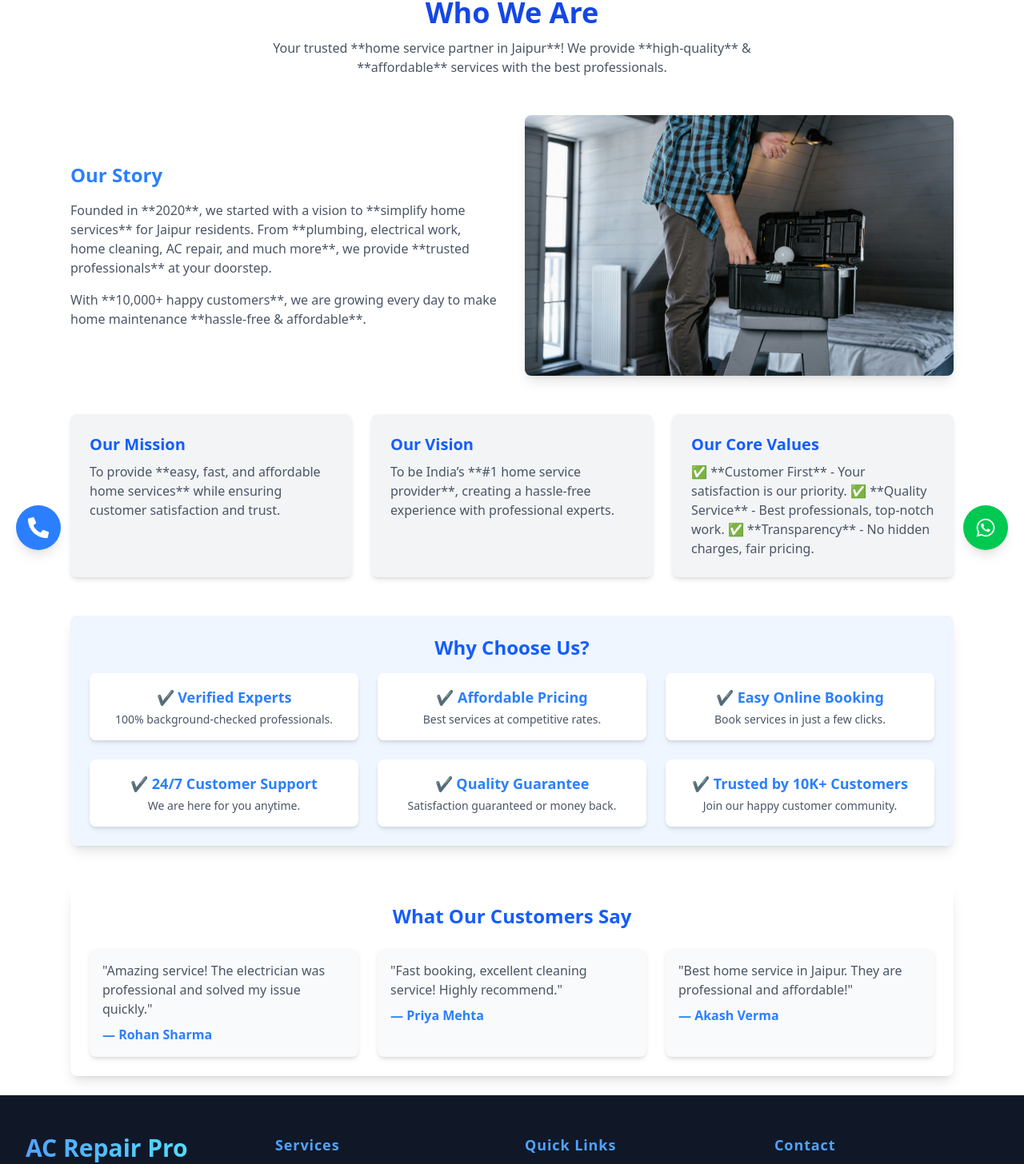
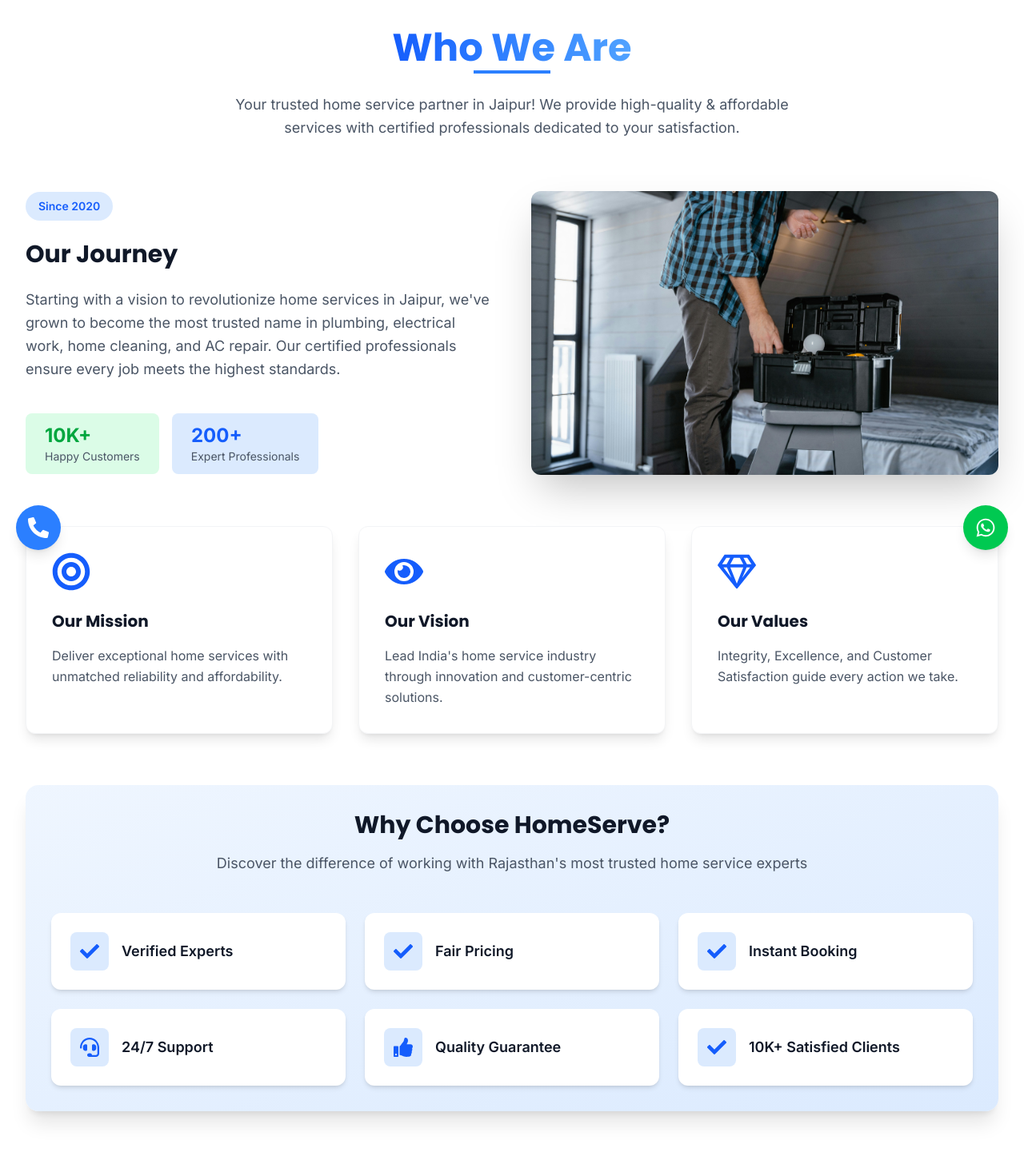
Before and after one commit to MR-SHIV-SHARMA/shiv_shakti_in_nextjs, a Next.js app: page /about in a window 1280 px wide. Shown: the part 92-1548 px from the top of the page at 80% size. Built offline with nearby package versions, Linux system fonts and the light colour scheme.

Commit message:
Add animations and update metadata in layout for improved user experience

```diff
--- a/src/app/globals.css
+++ b/src/app/globals.css
@@ -41,3 +41,41 @@
 .read-the-docs {
   color: #888;
 }
+
+@keyframes fadeInUp {
+  from {
+    opacity: 0;
+    transform: translateY(20px);
+  }
+  to {
+    opacity: 1;
+    transform: translateY(0);
+  }
+}
+
+@keyframes scaleIn {
+  from {
+    transform: scale(0.95);
+    opacity: 0;
+  }
+  to {
+    transform: scale(1);
+    opacity: 1;
+  }
+}
+
+.animate-fadeInUp {
+  animation: fadeInUp 0.6s ease-out forwards;
+}
+
+.animate-scaleIn {
+  animation: scaleIn 0.4s cubic-bezier(0.175, 0.885, 0.32, 1.275) forwards;
+}
+
+.animate-delay-100 {
+  animation-delay: 100ms;
+}
+
+.animate-delay-200 {
+  animation-delay: 200ms;
+}
--- a/src/app/layout.js
+++ b/src/app/layout.js
@@ -1,10 +1,12 @@
+"use client";
 import { Geist, Geist_Mono } from "next/font/google";
 import "./globals.css";
 import Navbar from "@/components/Navbar";
 import Footer from "@/components/Footer";
 import { FaPhoneAlt, FaWhatsapp } from "react-icons/fa";
-import QueryProvider from "@/components/QueryProvider"; // ✅ Import QueryProvider
+import QueryProvider from "@/components/QueryProvider";
 
+// ✅ Google Fonts को Next.js के तरीके से लोड करें
 const geistSans = Geist({
   variable: "--font-geist-sans",
   subsets: ["latin"],
@@ -15,33 +17,27 @@
   subsets: ["latin"],
 });
 
-export const metadata = {
-  title:
-    "Shiv Shakti Home Appliance Services - Repair & Installation Services in Jaipur | 24/7 Expert Support",
-  description:
-    "Get professional & affordable AC repair services in Jaipur. Certified experts, same-day service, and 24/7 support available. Call now!",
-  keywords:
-    "AC repair Jaipur, AC service Jaipur, AC maintenance, air conditioner repair",
-  openGraph: {
-    title: "Best AC Repair & Services in Jaipur",
-    description:
-      "Need quick AC repair? Get expert services in Jaipur with same-day support.",
-    url: "https://yourwebsite.com/",
-    images: ["https://yourwebsite.com/og-image.jpg"],
-    type: "website",
-  },
-  twitter: {
-    card: "summary_large_image",
-    title: "Best AC Repair & Services in Jaipur",
-    description:
-      "Get expert AC repair services with same-day support. Contact now!",
-    images: ["https://yourwebsite.com/og-image.jpg"],
-  },
-};
-
 export default function RootLayout({ children }) {
   return (
     <html lang="en">
+      {/* ✅ Google Fonts और Meta Tags सही तरीके से डालें */}
+      <head>
+        <title>
+          Shiv Shakti Home Appliance Services - Repair & Installation Services
+        </title>
+        <meta
+          name="description"
+          content="Get professional & affordable AC repair services in Jaipur. Certified experts, same-day service, and 24/7 support available. Call now!"
+        />
+        <meta
+          name="keywords"
+          content="AC repair Jaipur, AC service Jaipur, AC maintenance, air conditioner repair"
+        />
+        <link
+          href="https://fonts.googleapis.com/css2?family=Inter:wght@400;500;600;700&family=Poppins:wght@500;600;700&display=swap"
+          rel="stylesheet"
+        />
+      </head>
       <body
         className={`${geistSans.variable} ${geistMono.variable} antialiased`}
       >
--- a/src/components/AboutUs.jsx
+++ b/src/components/AboutUs.jsx
@@ -1,152 +1,194 @@
-// components/AboutUs.jsx
 import React from "react";
+import {
+  FaCheck,
+  FaBullseye,
+  FaEye,
+  FaRegGem,
+  FaHeadset,
+  FaThumbsUp,
+  FaQuoteLeft,
+} from "react-icons/fa";
 
 const AboutUs = () => {
   return (
-    <section className="max-w-6xl mx-auto p-6 text-center md:text-left space-y-12">
+    <section className="max-w-7xl mx-auto px-4 sm:px-6 lg:px-8 py-16 space-y-16 font-['Inter']">
       {/* Heading */}
-      <div className="text-center">
-        <h2 className="text-4xl font-bold text-blue-700">Who We Are</h2>
-        <p className="text-gray-600 mt-3 max-w-2xl mx-auto">
-          Your trusted **home service partner in Jaipur**! We provide
-          **high-quality** & **affordable** services with the best
-          professionals.
+      <div className="text-center max-w-3xl mx-auto animate-fadeInUp">
+        <h2 className="text-4xl md:text-5xl font-bold text-gray-900 mb-6 relative pb-2 font-['Poppins']">
+          <span className="bg-gradient-to-r from-blue-600 to-blue-400 bg-clip-text text-transparent">
+            Who We Are
+          </span>
+          <span className="absolute bottom-0 left-1/2 w-24 h-1 bg-blue-500 transform -translate-x-1/2"></span>
+        </h2>
+        <p className="text-lg text-gray-600 mt-4 leading-relaxed">
+          Your trusted home service partner in Jaipur! We provide high-quality &
+          affordable services with certified professionals dedicated to your
+          satisfaction.
         </p>
       </div>
 
       {/* About Section */}
-      <div className="grid md:grid-cols-2 gap-8 items-center">
-        <div className="space-y-4">
-          <h3 className="text-2xl font-semibold text-blue-500">Our Story</h3>
-          <p className="text-gray-600">
-            Founded in **2020**, we started with a vision to **simplify home
-            services** for Jaipur residents. From **plumbing, electrical work,
-            home cleaning, AC repair, and much more**, we provide **trusted
-            professionals** at your doorstep.
+      <div className="grid md:grid-cols-2 gap-12 items-center">
+        <div className="space-y-6 animate-fadeInUp animate-delay-100">
+          <div className="inline-block bg-blue-100 text-blue-600 px-4 py-2 rounded-full text-sm font-semibold hover:scale-105 transition-transform duration-300">
+            Since 2020
+          </div>
+          <h3 className="text-3xl font-bold text-gray-900 font-['Poppins']">
+            Our Journey
+          </h3>
+          <p className="text-gray-600 text-lg leading-relaxed">
+            Starting with a vision to revolutionize home services in Jaipur,
+            we've grown to become the most trusted name in plumbing, electrical
+            work, home cleaning, and AC repair. Our certified professionals
+            ensure every job meets the highest standards.
           </p>
-          <p className="text-gray-600">
-            With **10,000+ happy customers**, we are growing every day to make
-            home maintenance **hassle-free & affordable**.
+          <div className="flex items-center space-x-4 pt-4">
+            <div className="bg-green-100 px-6 py-3 rounded-lg hover:shadow-md transition-shadow duration-300">
+              <p className="text-2xl font-bold text-green-600 animate-scaleIn">
+                10K+
               </p>
+              <p className="text-sm text-gray-600">Happy Customers</p>
             </div>
+            <div className="bg-blue-100 px-6 py-3 rounded-lg hover:shadow-md transition-shadow duration-300">
+              <p className="text-2xl font-bold text-blue-600 animate-scaleIn">
+                200+
+              </p>
+              <p className="text-sm text-gray-600">Expert Professionals</p>
+            </div>
+          </div>
+        </div>
+        <div className="relative group animate-fadeInUp animate-delay-200">
           <img
             src="/pexels-mart-production-7641255.jpg"
-          alt="About Us"
-          className="rounded-lg shadow-lg w-full"
+            alt="Our Team"
+            className="rounded-xl shadow-2xl transform group-hover:scale-105 transition-transform duration-300"
           />
+          <div className="absolute inset-0 bg-gradient-to-r from-blue-500 to-transparent opacity-0 group-hover:opacity-20 rounded-xl transition-opacity duration-300" />
+        </div>
       </div>
 
       {/* Mission, Vision, Values */}
-      <div className="grid md:grid-cols-3 gap-6">
-        <div className="bg-gray-100 p-6 rounded-lg shadow-md">
-          <h3 className="text-xl font-semibold text-blue-600">Our Mission</h3>
-          <p className="text-gray-600 mt-2">
-            To provide **easy, fast, and affordable home services** while
-            ensuring customer satisfaction and trust.
+      <div className="grid md:grid-cols-3 gap-8">
+        {[
+          {
+            icon: FaBullseye,
+            title: "Our Mission",
+            content:
+              "Deliver exceptional home services with unmatched reliability and affordability.",
+          },
+          {
+            icon: FaEye,
+            title: "Our Vision",
+            content:
+              "Lead India's home service industry through innovation and customer-centric solutions.",
+          },
+          {
+            icon: FaRegGem,
+            title: "Our Values",
+            content:
+              "Integrity, Excellence, and Customer Satisfaction guide every action we take.",
+          },
+        ].map((item, index) => (
+          <div
+            key={index}
+            className="bg-white p-8 rounded-xl shadow-lg hover:shadow-xl transition-all duration-300 border border-gray-100 animate-fadeInUp"
+            style={{ animationDelay: `${index * 100}ms` }}
+          >
+            <item.icon className="w-12 h-12 text-blue-600 mb-6 transition-transform hover:scale-110 duration-300" />
+            <h3 className="text-xl font-bold text-gray-900 mb-4 font-['Poppins']">
+              {item.title}
+            </h3>
+            <p className="text-gray-600 leading-relaxed">{item.content}</p>
+          </div>
+        ))}
+      </div>
+
+      {/* Why Choose Us? */}
+      <div className="bg-gradient-to-br from-blue-50 to-blue-100 p-8 rounded-2xl shadow-xl animate-fadeInUp">
+        <div className="max-w-4xl mx-auto text-center mb-12">
+          <h3 className="text-3xl font-bold text-gray-900 mb-4 font-['Poppins']">
+            Why Choose HomeServe?
+          </h3>
+          <p className="text-gray-600 text-lg">
+            Discover the difference of working with Rajasthan's most trusted
+            home service experts
           </p>
         </div>
-        <div className="bg-gray-100 p-6 rounded-lg shadow-md">
-          <h3 className="text-xl font-semibold text-blue-600">Our Vision</h3>
-          <p className="text-gray-600 mt-2">
-            To be India’s **#1 home service provider**, creating a hassle-free
-            experience with professional experts.
-          </p>
+        <div className="grid sm:grid-cols-2 lg:grid-cols-3 gap-6">
+          {[
+            { title: "Verified Experts", icon: FaCheck },
+            { title: "Fair Pricing", icon: FaCheck },
+            { title: "Instant Booking", icon: FaCheck },
+            { title: "24/7 Support", icon: FaHeadset },
+            { title: "Quality Guarantee", icon: FaThumbsUp },
+            { title: "10K+ Satisfied Clients", icon: FaCheck },
+          ].map((item, index) => (
+            <div
+              key={index}
+              className="bg-white p-6 rounded-xl shadow-md hover:shadow-lg transition-all duration-300 hover:-translate-y-1"
+              style={{ animationDelay: `${index * 50}ms` }}
+            >
+              <div className="flex items-center space-x-4">
+                <div className="bg-blue-100 p-3 rounded-lg hover:bg-blue-200 transition-colors duration-300">
+                  <item.icon className="w-6 h-6 text-blue-600" />
                 </div>
-        <div className="bg-gray-100 p-6 rounded-lg shadow-md">
-          <h3 className="text-xl font-semibold text-blue-600">
-            Our Core Values
-          </h3>
-          <p className="text-gray-600 mt-2">
-            ✅ **Customer First** - Your satisfaction is our priority. ✅
-            **Quality Service** - Best professionals, top-notch work. ✅
-            **Transparency** - No hidden charges, fair pricing.
-          </p>
+                <h4 className="text-lg font-semibold text-gray-900">
+                  {item.title}
+                </h4>
+              </div>
+            </div>
+          ))}
         </div>
       </div>
 
-      {/* Why Choose Us? */}
-      <div className="bg-blue-50 p-6 rounded-lg shadow-lg text-center">
-        <h3 className="text-2xl font-semibold text-blue-600 mb-4">
-          Why Choose Us?
+      {/* Testimonials */}
+      <div className="space-y-12 animate-fadeInUp">
+        <div className="text-center">
+          <h3 className="text-3xl font-bold text-gray-900 mb-4 font-['Poppins']">
+            Customer Experiences
           </h3>
-        <div className="grid sm:grid-cols-2 md:grid-cols-3 gap-6">
-          <div className="p-4 bg-white rounded-lg shadow-md">
-            <h4 className="text-lg font-semibold text-blue-500">
-              ✔ Verified Experts
-            </h4>
-            <p className="text-gray-600 text-sm mt-1">
-              100% background-checked professionals.
+          <p className="text-gray-600 max-w-2xl mx-auto">
+            Hear from our valued customers about their HomeServe journey
           </p>
         </div>
-          <div className="p-4 bg-white rounded-lg shadow-md">
-            <h4 className="text-lg font-semibold text-blue-500">
-              ✔ Affordable Pricing
+        <div className="grid md:grid-cols-3 gap-8">
+          {[
+            {
+              quote:
+                "Outstanding service! The technician arrived promptly and resolved our AC issues efficiently.",
+              author: "Rohan Sharma",
+              role: "Homeowner",
+            },
+            {
+              quote:
+                "Consistently impressed with their professionalism and attention to detail.",
+              author: "Priya Mehta",
+              role: "Business Owner",
+            },
+            {
+              quote:
+                "Best home service provider in Jaipur - highly recommend to everyone!",
+              author: "Akash Verma",
+              role: "Frequent User",
+            },
+          ].map((testimonial, index) => (
+            <div
+              key={index}
+              className="bg-white p-8 rounded-xl shadow-lg border border-gray-100 hover:shadow-xl transition-all duration-300 group"
+              style={{ animationDelay: `${index * 150}ms` }}
+            >
+              <FaQuoteLeft className="w-8 h-8 text-blue-600 mb-4 opacity-75 transition-transform group-hover:scale-125 duration-300" />
+              <p className="text-gray-600 text-lg mb-6 transform transition-transform group-hover:-translate-y-1">
+                "{testimonial.quote}"
+              </p>
+              <div className="border-t border-gray-100 pt-4">
+                <h4 className="font-semibold text-gray-900">
+                  {testimonial.author}
                 </h4>
-            <p className="text-gray-600 text-sm mt-1">
-              Best services at competitive rates.
-            </p>
-          </div>
-          <div className="p-4 bg-white rounded-lg shadow-md">
-            <h4 className="text-lg font-semibold text-blue-500">
-              ✔ Easy Online Booking
-            </h4>
-            <p className="text-gray-600 text-sm mt-1">
-              Book services in just a few clicks.
-            </p>
-          </div>
-          <div className="p-4 bg-white rounded-lg shadow-md">
-            <h4 className="text-lg font-semibold text-blue-500">
-              ✔ 24/7 Customer Support
-            </h4>
-            <p className="text-gray-600 text-sm mt-1">
-              We are here for you anytime.
-            </p>
-          </div>
-          <div className="p-4 bg-white rounded-lg shadow-md">
-            <h4 className="text-lg font-semibold text-blue-500">
-              ✔ Quality Guarantee
-            </h4>
-            <p className="text-gray-600 text-sm mt-1">
-              Satisfaction guaranteed or money back.
-            </p>
-          </div>
-          <div className="p-4 bg-white rounded-lg shadow-md">
-            <h4 className="text-lg font-semibold text-blue-500">
-              ✔ Trusted by 10K+ Customers
-            </h4>
-            <p className="text-gray-600 text-sm mt-1">
-              Join our happy customer community.
-            </p>
+                <p className="text-sm text-gray-500">{testimonial.role}</p>
               </div>
             </div>
-      </div>
-
-      {/* Customer Testimonials */}
-      <div className="bg-white p-6 rounded-lg shadow-lg">
-        <h3 className="text-2xl font-semibold text-blue-600 text-center mb-6">
-          What Our Customers Say
-        </h3>
-        <div className="grid md:grid-cols-3 gap-6">
-          <div className="bg-gray-50 p-4 rounded-lg shadow-md">
-            <p className="text-gray-600">
-              "Amazing service! The electrician was professional and solved my
-              issue quickly."
-            </p>
-            <h4 className="text-blue-500 font-semibold mt-2">— Rohan Sharma</h4>
-          </div>
-          <div className="bg-gray-50 p-4 rounded-lg shadow-md">
-            <p className="text-gray-600">
-              "Fast booking, excellent cleaning service! Highly recommend."
-            </p>
-            <h4 className="text-blue-500 font-semibold mt-2">— Priya Mehta</h4>
-          </div>
-          <div className="bg-gray-50 p-4 rounded-lg shadow-md">
-            <p className="text-gray-600">
-              "Best home service in Jaipur. They are professional and
-              affordable!"
-            </p>
-            <h4 className="text-blue-500 font-semibold mt-2">— Akash Verma</h4>
-          </div>
+          ))}
         </div>
       </div>
     </section>
```
Lines whose indentation alone changed are shown as unchanged.
